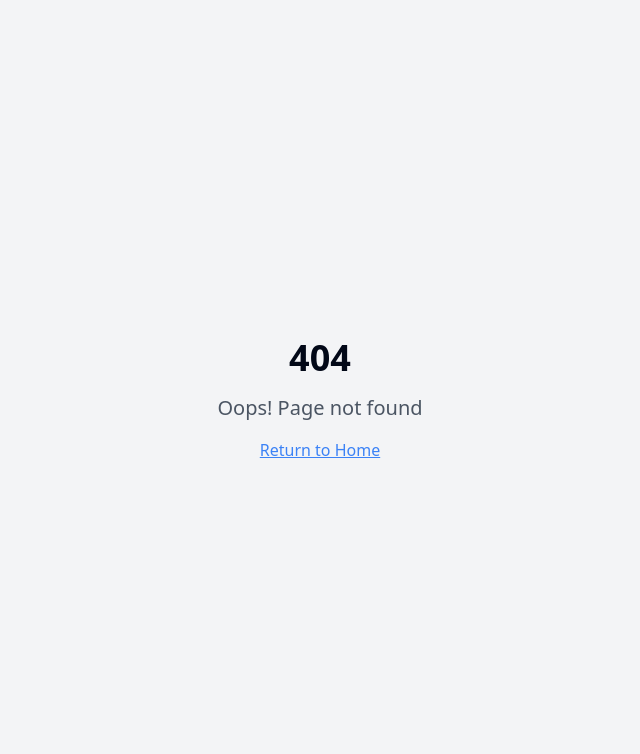
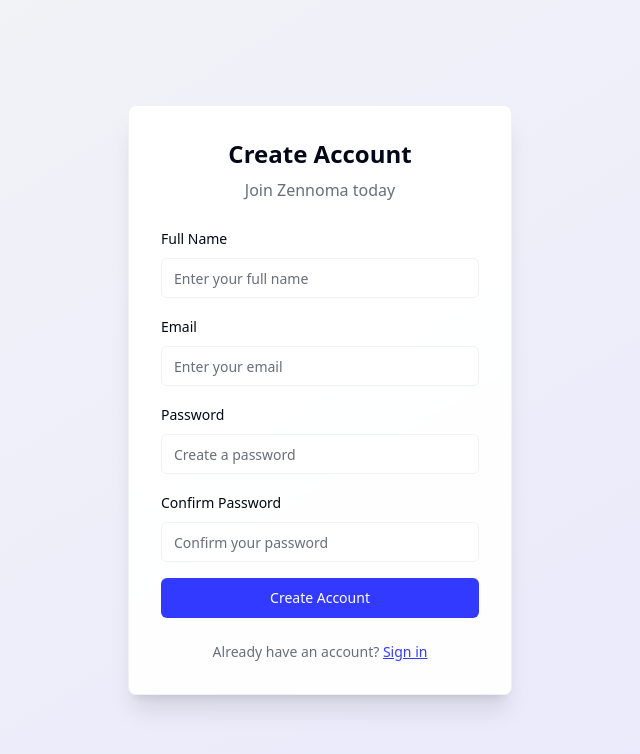
Before and after one commit to thorlorick/zennoma_login, a React (Vite) app: page /register in a window 1280 px wide. Before the commit this address had no page. Shown: the top 754 px of the page, without its empty margins (320-960 px from the left). Built offline with nearby package versions, Linux system fonts and the light colour scheme.

Commit message:
Add registration page
Add a simple registration page to the project. The page includes fields for username, email, and password, along with a submit button.

```diff
--- a/src/App.tsx
+++ b/src/App.tsx
@@ -4,6 +4,7 @@ import { TooltipProvider } from "@/components/ui/tooltip";
 import { QueryClient, QueryClientProvider } from "@tanstack/react-query";
 import { BrowserRouter, Routes, Route } from "react-router-dom";
 import Index from "./pages/Index";
+import Register from "./pages/Register";
 import NotFound from "./pages/NotFound";
 
 const queryClient = new QueryClient();
@@ -16,6 +17,7 @@ const App = () => (
       <BrowserRouter>
         <Routes>
           <Route path="/" element={<Index />} />
+          <Route path="/register" element={<Register />} />
           {/* ADD ALL CUSTOM ROUTES ABOVE THE CATCH-ALL "*" ROUTE */}
           <Route path="*" element={<NotFound />} />
         </Routes>
--- a/src/components/LoginForm.tsx
+++ b/src/components/LoginForm.tsx
@@ -101,9 +101,9 @@ const LoginForm = () => {
             <div className="text-center">
               <p className="text-sm text-muted-foreground">
                 Don't have an account?{" "}
-                <button className="text-primary hover:text-primary/80 font-medium transition-colors">
+                <a href="/register" className="text-primary hover:text-primary/80 font-medium transition-colors">
                   Create Account
-                </button>
+                </a>
               </p>
             </div>
 
--- /dev/null
+++ b/src/components/RegistrationForm.tsx
@@ -0,0 +1,81 @@
+import { Card } from "@/components/ui/card";
+import { Input } from "@/components/ui/input";
+import { Label } from "@/components/ui/label";
+import { Button } from "@/components/ui/button";
+
+const RegistrationForm = () => {
+  return (
+    <section className="min-h-screen flex items-center justify-center px-4 py-16 bg-gradient-to-br from-secondary to-accent">
+      <div className="container max-w-md mx-auto">
+        <Card className="p-8 bg-background/95 backdrop-blur-sm border-border/50 shadow-xl">
+          <div className="space-y-6">
+            <div className="text-center space-y-2">
+              <h2 className="text-2xl font-bold text-foreground">Create Account</h2>
+              <p className="text-muted-foreground">Join Zennoma today</p>
+            </div>
+
+            <form className="space-y-4">
+              <div className="space-y-2">
+                <Label htmlFor="fullName" className="text-foreground">Full Name</Label>
+                <Input
+                  id="fullName"
+                  type="text"
+                  placeholder="Enter your full name"
+                  className="bg-background/50"
+                />
+              </div>
+
+              <div className="space-y-2">
+                <Label htmlFor="email" className="text-foreground">Email</Label>
+                <Input
+                  id="email"
+                  type="email"
+                  placeholder="Enter your email"
+                  className="bg-background/50"
+                />
+              </div>
+
+              <div className="space-y-2">
+                <Label htmlFor="password" className="text-foreground">Password</Label>
+                <Input
+                  id="password"
+                  type="password"
+                  placeholder="Create a password"
+                  className="bg-background/50"
+                />
+              </div>
+
+              <div className="space-y-2">
+                <Label htmlFor="confirmPassword" className="text-foreground">Confirm Password</Label>
+                <Input
+                  id="confirmPassword"
+                  type="password"
+                  placeholder="Confirm your password"
+                  className="bg-background/50"
+                />
+              </div>
+
+              <Button
+                type="submit"
+                className="w-full bg-primary hover:bg-primary/90 text-primary-foreground font-medium py-2.5"
+              >
+                Create Account
+              </Button>
+            </form>
+
+            <div className="text-center">
+              <p className="text-sm text-muted-foreground">
+                Already have an account?{" "}
+                <a href="/" className="text-primary hover:text-primary/80 underline">
+                  Sign in
+                </a>
+              </p>
+            </div>
+          </div>
+        </Card>
+      </div>
+    </section>
+  );
+};
+
+export default RegistrationForm;
--- /dev/null
+++ b/src/pages/Register.tsx
@@ -0,0 +1,11 @@
+import RegistrationForm from "@/components/RegistrationForm";
+
+const Register = () => {
+  return (
+    <div className="min-h-screen">
+      <RegistrationForm />
+    </div>
+  );
+};
+
+export default Register;
```
